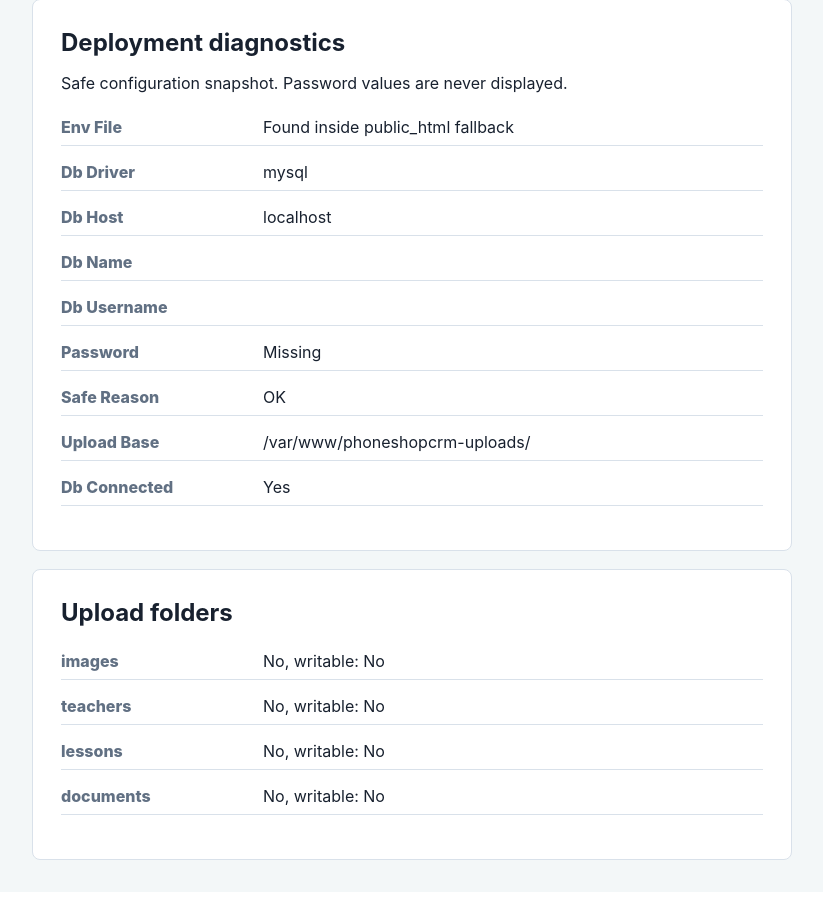
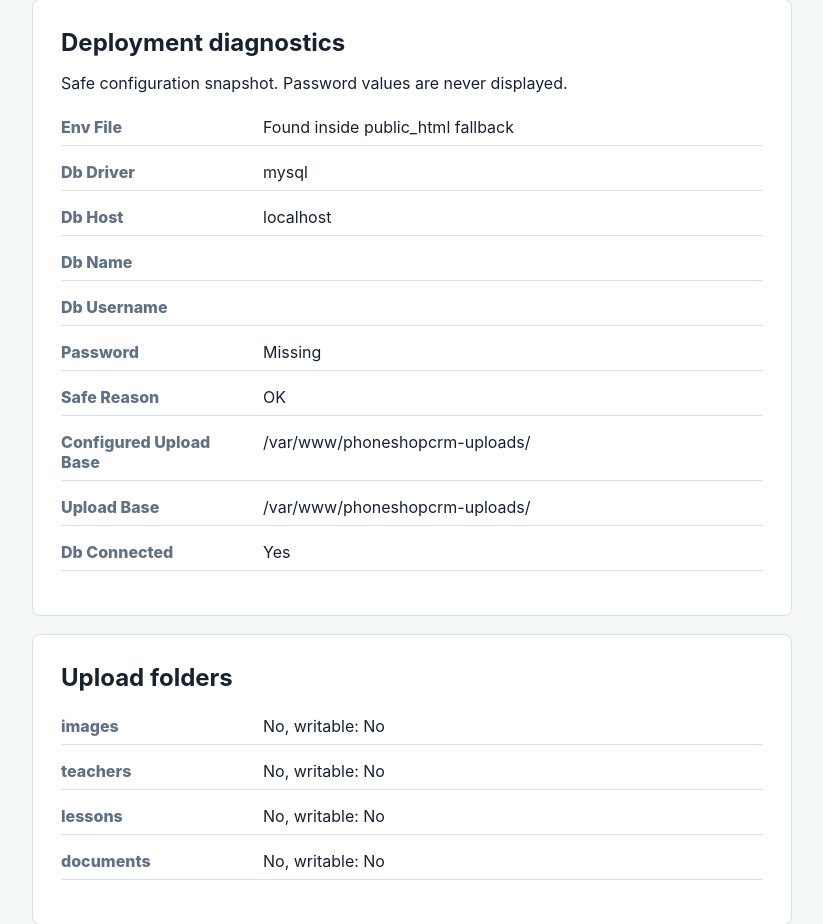
Before and after one commit to taylyq/phoneshopcrm, a PHP site: page /diagnostics.php in a window 1280 px wide. Shown: the part 86-1010 px from the top of the page, without its empty margins (228-1051 px from the left). Before the commit the page ends 946 px from the top, so only its background shows below. Run offline with PHP 8.4, Linux system fonts and the light colour scheme.

Commit message:
Normalize upload base path

```diff
--- a/app/helpers.php
+++ b/app/helpers.php
@@ -162,7 +162,25 @@ function require_admin_pin(): void
 
 function upload_base_path(): string
 {
+    return normalized_upload_base_path((string) config('uploads.base_path'));
+}
+
+function configured_upload_base_path(): string
+{
     return rtrim((string) config('uploads.base_path'), '/\\') . '/';
+}
+
+function normalized_upload_base_path(string $path): string
+{
+    $path = rtrim($path, '/\\');
+    $types = (array) config('uploads.types', []);
+    $lastSegment = basename(str_replace('\\', '/', $path));
+
+    if (in_array($lastSegment, $types, true)) {
+        $path = dirname($path);
+    }
+
+    return rtrim($path, '/\\') . '/';
 }
 
 function upload_relative_url(?string $relativePath): ?string
@@ -220,6 +238,7 @@ function diagnostics_snapshot(array $config, ?string $envPath, string $publicRoo
         'db_username' => (string) ($db['username'] ?? ''),
         'password' => !empty($db['password']) ? 'Set' : 'Missing',
         'safe_reason' => $reason ?: 'OK',
+        'configured_upload_base' => configured_upload_base_path(),
         'upload_base' => upload_base_path(),
     ];
 }
```
Also changed, not shown: HOSTINGER_DEPLOY.md (+2 -0 lines).
